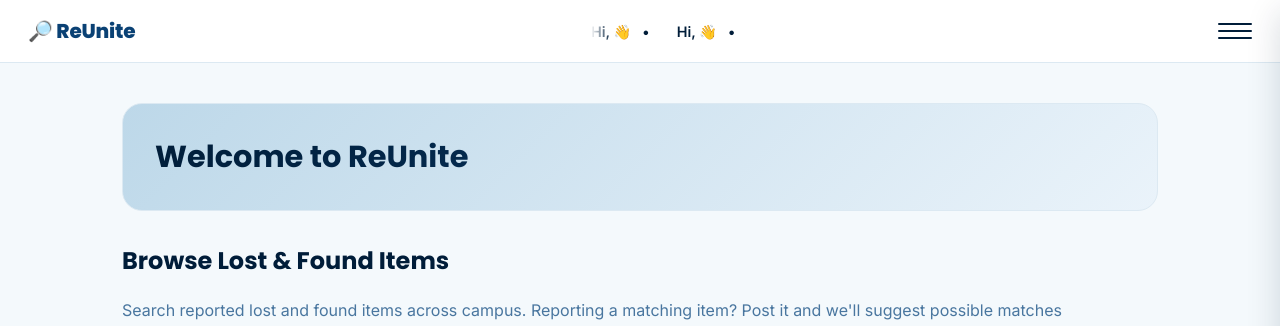
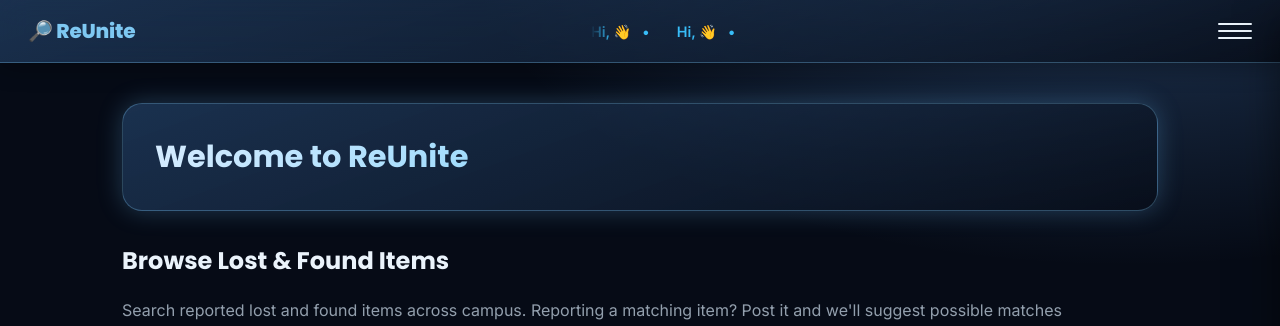
Before and after one commit to aditisisodia143-ai/smart-campus-lost-found, a React (Vite) app in the folder frontend/: page / in a window 1280 px wide. Shown: the top 326 px of the page. Built offline with nearby package versions, Linux system fonts and the light colour scheme; no server answers; sample sign-in values are in the browser's storage.

Commit message:
Remove no-image placeholder for reports without a photo

```diff
--- a/frontend/src/components/ItemCard.jsx
+++ b/frontend/src/components/ItemCard.jsx
@@ -3,14 +3,12 @@ import MatchBadge from "./MatchBadge";
 
 export default function ItemCard({ item, matchScore }) {
   return (
-    <Link to={`/items/${item._id}`} className="item-card">
-      <div className="item-card-image">
-        {item.imageUrl ? (
+    <Link to={`/items/${item._id}`} className={`item-card item-card-${item.type}`}>
+      {item.imageUrl && (
+        <div className="item-card-image">
           <img src={item.imageUrl} alt={item.title} />
-        ) : (
-          <div className="item-card-noimage">No image</div>
-        )}
-      </div>
+        </div>
+      )}
       <div className="item-card-body">
         <div className="item-card-tags">
           <span className={`tag tag-${item.type}`}>{item.type}</span>
--- a/frontend/src/pages/ItemDetail.jsx
+++ b/frontend/src/pages/ItemDetail.jsx
@@ -59,13 +59,11 @@ export default function ItemDetail() {
       </Link>
 
       <div className="item-detail">
-        <div className="item-detail-image">
-          {item.imageUrl ? (
+        {item.imageUrl && (
+          <div className="item-detail-image">
             <img src={item.imageUrl} alt={item.title} />
-          ) : (
-            <div className="item-card-noimage large">No image provided</div>
-          )}
-        </div>
+          </div>
+        )}
 
         <div className="item-detail-info">
           <div className="item-card-tags">
--- a/frontend/src/styles.css
+++ b/frontend/src/styles.css
@@ -1,25 +1,26 @@
 :root {
-  --primary: #0a4174;
-  --primary-dark: #001d39;
-  --accent: #49769f;
-  --primary-light: #bdd8e9;
-  --danger: #e11d48;
-  --danger-light: #ffe4e6;
-  --success: #059669;
-  --success-light: #d1fae5;
-  --warning: #d97706;
-  --warning-light: #fef3c7;
-  --bg: #f4f9fc;
-  --card-bg: #ffffff;
-  --border: #dce9f2;
-  --text: #001d39;
-  --text-muted: #49769f;
+  --primary: #7ec8f2;
+  --primary-dark: #04263f;
+  --accent: #38bdf8;
+  --primary-light: rgba(126, 200, 242, 0.16);
+  --danger: #ff6b6b;
+  --danger-light: rgba(255, 107, 107, 0.16);
+  --success: #34d399;
+  --success-light: rgba(52, 211, 153, 0.16);
+  --warning: #fbbf24;
+  --warning-light: rgba(251, 191, 36, 0.16);
+  --bg: #060b16;
+  --card-bg: linear-gradient(160deg, rgba(70, 130, 200, 0.32), rgba(8, 14, 26, 0.88));
+  --border: rgba(126, 200, 242, 0.3);
+  --text: #eaf3fb;
+  --text-muted: rgba(214, 230, 245, 0.68);
   --radius-sm: 8px;
   --radius: 14px;
   --radius-lg: 20px;
-  --shadow-sm: 0 1px 2px rgba(0, 29, 57, 0.06);
-  --shadow: 0 4px 16px rgba(0, 29, 57, 0.08);
-  --shadow-md: 0 12px 32px rgba(0, 29, 57, 0.16);
+  --shadow-sm: 0 2px 8px rgba(0, 0, 0, 0.35);
+  --shadow: 0 10px 28px rgba(0, 0, 0, 0.4);
+  --shadow-md: 0 18px 40px rgba(0, 0, 0, 0.5);
+  --glow: 0 0 24px rgba(110, 195, 255, 0.25);
   --font-heading: "Poppins", sans-serif;
   --font-body: "Inter", -apple-system, BlinkMacSystemFont, "Segoe UI", Roboto, sans-serif;
 }
@@ -30,7 +31,12 @@
 
 body {
   margin: 0;
-  background: var(--bg);
+  min-height: 100vh;
+  background:
+    radial-gradient(1100px 550px at 88% -8%, rgba(100, 170, 255, 0.28), transparent 60%),
+    radial-gradient(800px 500px at -10% 105%, rgba(70, 130, 210, 0.16), transparent 60%),
+    var(--bg);
+  background-attachment: fixed;
   color: var(--text);
   font-family: var(--font-body);
   -webkit-font-smoothing: antialiased;
@@ -73,7 +79,10 @@ a {
   gap: 16px;
   padding: 14px 28px;
   background: var(--card-bg);
+  backdrop-filter: blur(16px);
+  -webkit-backdrop-filter: blur(16px);
   border-bottom: 1px solid var(--border);
+  box-shadow: 0 4px 24px rgba(0, 0, 0, 0.3);
   position: sticky;
   top: 0;
   z-index: 10;
@@ -140,7 +149,7 @@ a {
   padding-right: 20px;
   font-weight: 600;
   font-size: 0.9rem;
-  color: var(--primary-dark);
+  color: var(--accent);
 }
 
 @keyframes marquee-scroll {
@@ -177,6 +186,9 @@ a {
   width: 280px;
   max-width: 85vw;
   background: var(--card-bg);
+  backdrop-filter: blur(18px);
+  -webkit-backdrop-filter: blur(18px);
+  border-left: 1px solid var(--border);
   box-shadow: var(--shadow-md);
   transform: translateX(100%);
   transition: transform 0.28s ease;
@@ -271,14 +283,15 @@ a {
   margin-bottom: 32px;
   padding: 30px 32px;
   border-radius: var(--radius-lg);
-  background: linear-gradient(135deg, var(--primary-light), #eaf3fa);
+  background: var(--card-bg);
   border: 1px solid var(--border);
+  box-shadow: var(--glow);
   animation: fadeInUp 0.5s ease;
 }
 
 .hero-title {
   font-size: 1.9rem;
-  background: linear-gradient(135deg, var(--primary-dark), var(--primary));
+  background: linear-gradient(135deg, #d7ecff, var(--accent));
   -webkit-background-clip: text;
   background-clip: text;
   color: transparent;
@@ -329,24 +342,48 @@ textarea:focus {
 }
 
 .item-card {
-  background: var(--card-bg);
-  border: 1px solid var(--border);
-  border-radius: var(--radius);
+  --card-glow-a: #38bdf8;
+  --card-glow-b: #a855f7;
+  --card-glow-shadow: rgba(130, 170, 255, 0.28);
+  position: relative;
+  background:
+    var(--card-bg) padding-box,
+    linear-gradient(135deg, var(--card-glow-a), var(--card-glow-b)) border-box;
+  backdrop-filter: blur(14px);
+  -webkit-backdrop-filter: blur(14px);
+  border: 1.5px solid transparent;
+  border-radius: 22px;
   overflow: hidden;
   display: flex;
   flex-direction: column;
-  box-shadow: var(--shadow-sm);
-  transition: box-shadow 0.2s ease, transform 0.2s ease;
+  box-shadow:
+    0 0 20px var(--card-glow-shadow),
+    0 14px 30px rgba(0, 0, 0, 0.45);
+  transition: box-shadow 0.25s ease, transform 0.2s ease;
 }
 
 .item-card:hover {
-  box-shadow: var(--shadow-md);
-  transform: translateY(-3px);
+  box-shadow:
+    0 0 30px var(--card-glow-shadow),
+    0 18px 36px rgba(0, 0, 0, 0.5);
+  transform: translateY(-4px);
+}
+
+.item-card-lost {
+  --card-glow-a: #ff5f6d;
+  --card-glow-b: #ff9a3c;
+  --card-glow-shadow: rgba(255, 90, 90, 0.32);
+}
+
+.item-card-found {
+  --card-glow-a: #22e07a;
+  --card-glow-b: #17b978;
+  --card-glow-shadow: rgba(40, 210, 130, 0.32);
 }
 
 .item-card-image {
   height: 160px;
-  background: var(--primary-light);
+  background: rgba(255, 255, 255, 0.05);
 }
 
 .item-card-image img {
@@ -361,7 +398,7 @@ textarea:focus {
   align-items: center;
   justify-content: center;
   height: 100%;
-  color: var(--text-muted);
+  color: rgba(230, 240, 247, 0.55);
   font-size: 0.85rem;
 }
 
@@ -382,10 +419,11 @@ textarea:focus {
 .item-card-body h3 {
   margin: 4px 0;
   font-size: 1.05rem;
+  color: #eef6fb;
 }
 
 .item-card-desc {
-  color: var(--text-muted);
+  color: rgba(230, 240, 247, 0.72);
   font-size: 0.9rem;
   display: -webkit-box;
   -webkit-line-clamp: 2;
@@ -397,7 +435,7 @@ textarea:focus {
   display: flex;
   justify-content: space-between;
   font-size: 0.8rem;
-  color: var(--text-muted);
+  color: rgba(230, 240, 247, 0.55);
 }
 
 .item-card-tags {
@@ -413,33 +451,80 @@ textarea:focus {
   font-size: 0.72rem;
   font-weight: 700;
   text-transform: capitalize;
-  background: var(--primary-light);
-  color: var(--text-muted);
+  background: rgba(255, 255, 255, 0.08);
+  color: rgba(230, 240, 247, 0.85);
+  border: 1px solid rgba(255, 255, 255, 0.14);
+}
+
+.tag-lost,
+.tag-found {
+  position: relative;
+  background: #0a0a0c;
+  border: none;
+  isolation: isolate;
+}
+
+.tag-lost::before,
+.tag-found::before {
+  content: "";
+  position: absolute;
+  inset: -1.5px;
+  border-radius: inherit;
+  padding: 1.5px;
+  background: linear-gradient(120deg, var(--tag-glow-a), var(--tag-glow-b));
+  -webkit-mask: linear-gradient(#fff 0 0) content-box, linear-gradient(#fff 0 0);
+  -webkit-mask-composite: xor;
+  mask-composite: exclude;
+  z-index: -1;
+}
+
+.tag-lost::after,
+.tag-found::after {
+  content: "";
+  position: absolute;
+  top: 2px;
+  left: 7px;
+  width: 3px;
+  height: 3px;
+  border-radius: 50%;
+  background: rgba(255, 255, 255, 0.95);
+  box-shadow: 0 0 4px rgba(255, 255, 255, 0.9);
 }
 
 .tag-lost {
-  background: var(--danger-light);
-  color: var(--danger);
+  --tag-glow-a: #ff4d4d;
+  --tag-glow-b: #ff9a3c;
+  color: #ff9d9d;
+  box-shadow:
+    0 0 8px rgba(255, 70, 70, 0.55),
+    0 0 18px rgba(255, 70, 70, 0.35);
 }
 
 .tag-found {
-  background: var(--success-light);
-  color: var(--success);
+  --tag-glow-a: #22e07a;
+  --tag-glow-b: #17d0c0;
+  color: #6bf0a8;
+  box-shadow:
+    0 0 8px rgba(40, 220, 130, 0.55),
+    0 0 18px rgba(40, 220, 130, 0.35);
 }
 
 .tag-status-pending {
-  background: var(--warning-light);
-  color: var(--warning);
+  background: rgba(217, 119, 6, 0.16);
+  color: #fbbf24;
+  border-color: rgba(251, 191, 36, 0.4);
 }
 
 .tag-status-matched {
-  background: var(--primary-light);
-  color: var(--primary);
+  background: rgba(10, 65, 116, 0.3);
+  color: #7ec8f2;
+  border-color: rgba(126, 200, 242, 0.4);
 }
 
 .tag-status-resolved {
-  background: var(--success-light);
-  color: var(--success);
+  background: rgba(5, 150, 105, 0.18);
+  color: #34d399;
+  border-color: rgba(52, 211, 153, 0.4);
 }
 
 .match-badge {
@@ -472,6 +557,8 @@ textarea:focus {
   flex-direction: column;
   gap: 18px;
   background: var(--card-bg);
+  backdrop-filter: blur(14px);
+  -webkit-backdrop-filter: blur(14px);
   padding: 28px;
   border: 1px solid var(--border);
   border-radius: var(--radius-lg);
@@ -576,6 +663,8 @@ textarea:focus {
   grid-template-columns: 320px 1fr;
   gap: 28px;
   background: var(--card-bg);
+  backdrop-filter: blur(14px);
+  -webkit-backdrop-filter: blur(14px);
   border: 1px solid var(--border);
   border-radius: var(--radius-lg);
   padding: 28px;
@@ -586,6 +675,10 @@ textarea:focus {
   width: 100%;
   border-radius: var(--radius);
   object-fit: cover;
+}
+
+.item-detail-info:only-child {
+  grid-column: 1 / -1;
 }
 
 .detail-meta-list {
@@ -616,6 +709,8 @@ textarea:focus {
 
 .match-card {
   background: var(--card-bg);
+  backdrop-filter: blur(12px);
+  -webkit-backdrop-filter: blur(12px);
   border: 1px solid var(--border);
   border-radius: var(--radius);
   padding: 16px 20px;
@@ -649,6 +744,8 @@ textarea:focus {
 .table-wrapper {
   overflow-x: auto;
   background: var(--card-bg);
+  backdrop-filter: blur(14px);
+  -webkit-backdrop-filter: blur(14px);
   border: 1px solid var(--border);
   border-radius: var(--radius-lg);
   box-shadow: var(--shadow-sm);
@@ -813,7 +910,9 @@ textarea:focus {
   display: flex;
   align-items: center;
   justify-content: center;
-  background: linear-gradient(135deg, #A7EBF2, #011C40);
+  background:
+    radial-gradient(1100px 600px at 85% -10%, rgba(100, 170, 255, 0.3), transparent 60%),
+    linear-gradient(160deg, #0b1930, #030711);
   padding: 20px;
 }
 
@@ -822,9 +921,12 @@ textarea:focus {
   width: 768px;
   max-width: 100%;
   min-height: 480px;
-  background: #fff;
+  background: var(--card-bg);
+  backdrop-filter: blur(18px);
+  -webkit-backdrop-filter: blur(18px);
+  border: 1px solid var(--border);
   border-radius: 20px;
-  box-shadow: 0 14px 28px rgba(1, 28, 64, 0.25), 0 10px 10px rgba(1, 28, 64, 0.22);
+  box-shadow: var(--shadow-md);
   overflow: hidden;
 }
 
@@ -838,7 +940,7 @@ textarea:focus {
 }
 
 .auth-form {
-  background: #fff;
+  background: transparent;
   display: flex;
   flex-direction: column;
   align-items: center;
@@ -851,7 +953,7 @@ textarea:focus {
 
 .auth-form h1 {
   font-family: var(--font-heading, inherit);
-  color: #023859;
+  color: var(--text);
   margin-bottom: 8px;
 }
 
@@ -869,7 +971,7 @@ textarea:focus {
 .auth-switch-mobile button {
   background: none;
   border: none;
-  color: #26658C;
+  color: var(--accent);
   font-weight: 700;
   cursor: pointer;
   padding: 0;
@@ -896,7 +998,7 @@ textarea:focus {
 }
 
 .auth-overlay {
-  background: linear-gradient(135deg, #26658C, #011C40);
+  background: linear-gradient(135deg, var(--accent), var(--primary-dark));
   color: #fff;
   position: relative;
   left: -100%;
```
